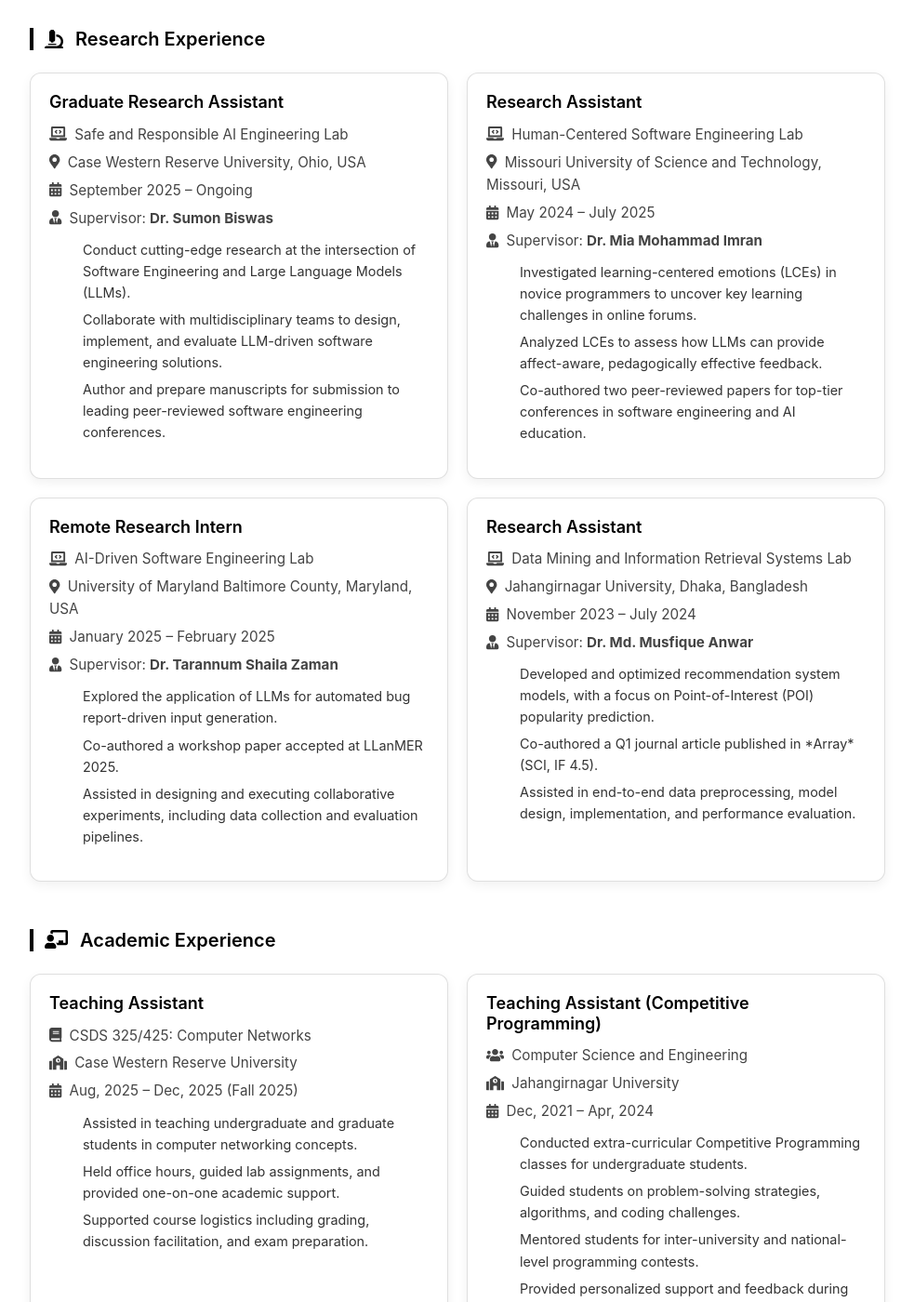
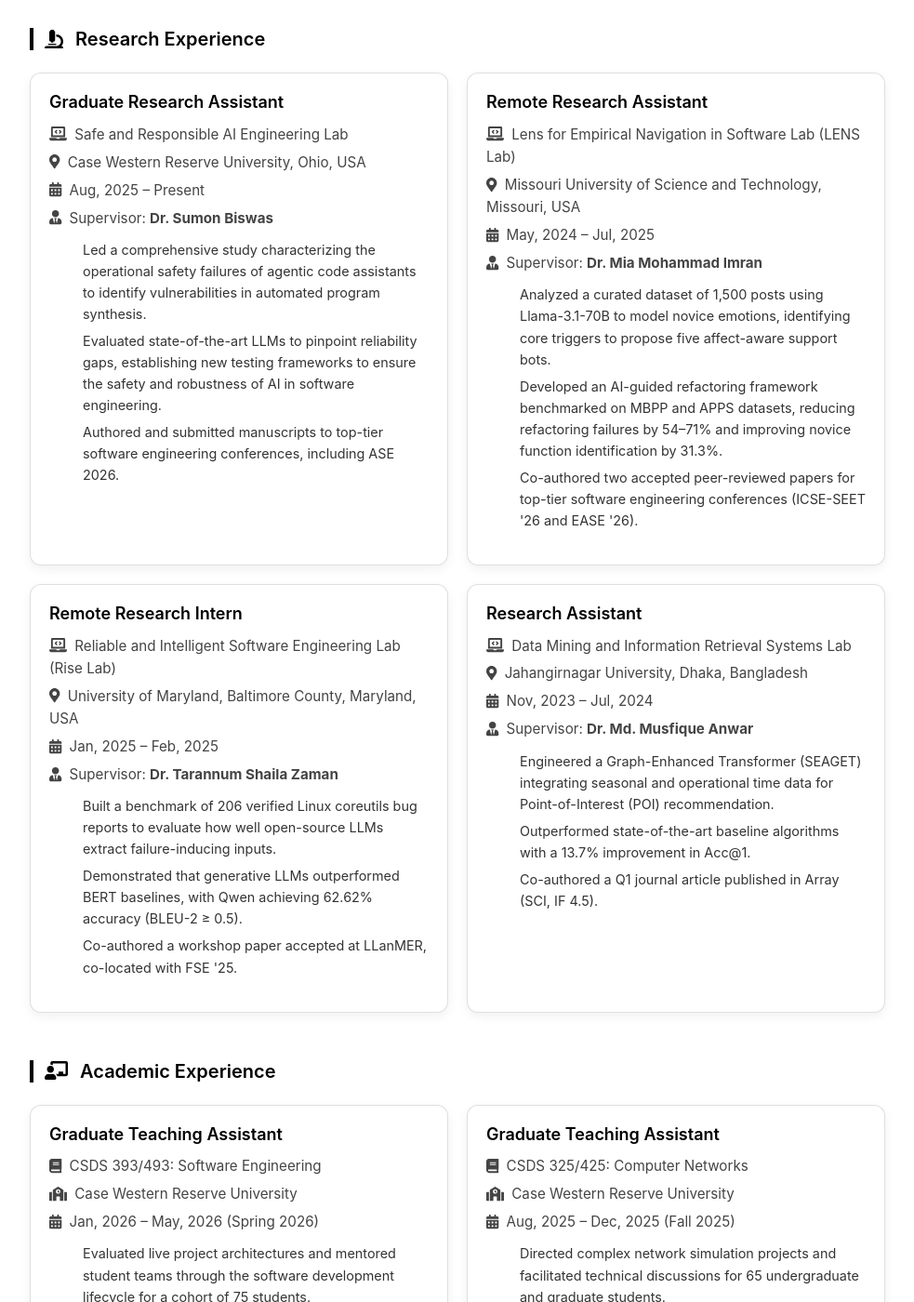
Before and after one commit to alifalhasan/alifalhasan.github.io, a Jekyll site: the page built from academic.md, in a window 1280 px wide and 1400 px high, scrolled down 633 px. Shown: the whole window at 93% size, without its empty margins (148-1131 px from the left). Built offline with Jekyll 4.4.1, drawn with Linux system fonts in a browser that asks for light colours; some web fonts are replaced; some of the changed text lies outside the part shown.

Commit message:
[Task] Added New Paper. [Description] This commit added new accepteded paper and made some minor changes. [Author] @alifalhasan

```diff
--- a/_data/academic/academic-experience.yml
+++ b/_data/academic/academic-experience.yml
@@ -1,27 +1,33 @@
-- title: "Teaching Assistant"
+- title: "Graduate Teaching Assistant"
+  duration: "Jan, 2026 – May, 2026 (Spring 2026)"
+  course: "CSDS 393/493: Software Engineering"
+  institution: "Case Western Reserve University"
+  responsibilities:
+    - "Evaluated live project architectures and mentored student teams through the software development lifecycle for a cohort of 75 students."
+    - "Led weekly office hours to provide targeted one-on-one debugging support and assess technical assignments."
+
+- title: "Graduate Teaching Assistant"
   duration: "Aug, 2025 – Dec, 2025 (Fall 2025)"
   course: "CSDS 325/425: Computer Networks"
   institution: "Case Western Reserve University"
   responsibilities:
-    - Assisted in teaching undergraduate and graduate students in computer networking concepts.
-    - Held office hours, guided lab assignments, and provided one-on-one academic support.
-    - Supported course logistics including grading, discussion facilitation, and exam preparation.
+    - "Directed complex network simulation projects and facilitated technical discussions for 65 undergraduate and graduate students."
+    - "Evaluated technical coursework and held one-on-one mentoring sessions to reinforce core networking and routing concepts."
 
-- title: "Teaching Assistant (Competitive Programming)"
+- title: "Teaching Assistant"
   duration: "Dec, 2021 – Apr, 2024"
+  course: "Data Structures and Algorithms"
   department: "Computer Science and Engineering"
   institution: "Jahangirnagar University"
   responsibilities:
-    - Conducted extra-curricular Competitive Programming classes for undergraduate students.
-    - Guided students on problem-solving strategies, algorithms, and coding challenges.
-    - Mentored students for inter-university and national-level programming contests.
-    - Provided personalized support and feedback during practice sessions.
+    - "Led extra-curricular algorithmic training sessions for a cohort of 50 students, focusing on advanced data structures and problem-solving heuristics."
+    - "Coached competitive programming teams for national-level contests, conducting rigorous code reviews and optimizing debugging workflows."
 
 - title: "Competitive Programming Mentor"
   duration: "Aug, 2023 – Dec, 2023"
+  course: "Data Structures and Algorithms"
   department: "Computer Science and Engineering"
   institution: "Netrokona University"
   responsibilities:
-    - Designed and conducted weekly training sessions on data structures, algorithms, and problem-solving strategies.
-    - Prepared students for inter-university and national-level programming contests.
-    - Provided personalized mentorship and debugging guidance during practice sessions.
+    - "Designed an intensive weekly algorithmic curriculum for 30 students to rigorously prepare them for ICPC and IUPC regional contests."
+    - "Delivered personalized code reviews focusing on time-complexity optimization and efficient memory management."
--- a/_data/academic/research-experience.yml
+++ b/_data/academic/research-experience.yml
@@ -1,39 +1,39 @@
 - title: "Graduate Research Assistant"
   supervisor: "Dr. Sumon Biswas"
   lab: "Safe and Responsible AI Engineering Lab"
-  duration: "September 2025 – Ongoing"
+  duration: "Aug, 2025 – Present"
   location: "Case Western Reserve University, Ohio, USA"
   responsibilities:
-    - Conduct cutting-edge research at the intersection of Software Engineering and Large Language Models (LLMs).
-    - Collaborate with multidisciplinary teams to design, implement, and evaluate LLM-driven software engineering solutions.
-    - Author and prepare manuscripts for submission to leading peer-reviewed software engineering conferences.
+    - "Led a comprehensive study characterizing the operational safety failures of agentic code assistants to identify vulnerabilities in automated program synthesis."
+    - "Evaluated state-of-the-art LLMs to pinpoint reliability gaps, establishing new testing frameworks to ensure the safety and robustness of AI in software engineering."
+    - "Authored and submitted manuscripts to top-tier software engineering conferences, including ASE 2026."
 
-- title: "Research Assistant"
+- title: "Remote Research Assistant"
   supervisor: "Dr. Mia Mohammad Imran"
-  lab: "Human-Centered Software Engineering Lab"
-  duration: "May 2024 – July 2025"
+  lab: "Lens for Empirical Navigation in Software Lab (LENS Lab)"
+  duration: "May, 2024 – Jul, 2025"
   location: "Missouri University of Science and Technology, Missouri, USA"
   responsibilities:
-    - Investigated learning-centered emotions (LCEs) in novice programmers to uncover key learning challenges in online forums.
-    - Analyzed LCEs to assess how LLMs can provide affect-aware, pedagogically effective feedback.
-    - Co-authored two peer-reviewed papers for top-tier conferences in software engineering and AI education.
+    - "Analyzed a curated dataset of 1,500 posts using Llama-3.1-70B to model novice emotions, identifying core triggers to propose five affect-aware support bots."
+    - "Developed an AI-guided refactoring framework benchmarked on MBPP and APPS datasets, reducing refactoring failures by 54–71% and improving novice function identification by 31.3%."
+    - "Co-authored two accepted peer-reviewed papers for top-tier software engineering conferences (ICSE-SEET '26 and EASE '26)."
 
 - title: "Remote Research Intern"
   supervisor: "Dr. Tarannum Shaila Zaman"
-  lab: "AI-Driven Software Engineering Lab"
-  duration: "January 2025 – February 2025"
-  location: "University of Maryland Baltimore County, Maryland, USA"
+  lab: "Reliable and Intelligent Software Engineering Lab (Rise Lab)"
+  duration: "Jan, 2025 – Feb, 2025"
+  location: "University of Maryland, Baltimore County, Maryland, USA"
   responsibilities:
-    - Explored the application of LLMs for automated bug report-driven input generation.
-    - Co-authored a workshop paper accepted at LLanMER 2025.
-    - Assisted in designing and executing collaborative experiments, including data collection and evaluation pipelines.
+    - "Built a benchmark of 206 verified Linux coreutils bug reports to evaluate how well open-source LLMs extract failure-inducing inputs."
+    - "Demonstrated that generative LLMs outperformed BERT baselines, with Qwen achieving 62.62% accuracy (BLEU-2 ≥ 0.5)."
+    - "Co-authored a workshop paper accepted at LLanMER, co-located with FSE '25."
 
 - title: "Research Assistant"
   supervisor: "Dr. Md. Musfique Anwar"
   lab: "Data Mining and Information Retrieval Systems Lab"
-  duration: "November 2023 – July 2024"
+  duration: "Nov, 2023 – Jul, 2024"
   location: "Jahangirnagar University, Dhaka, Bangladesh"
   responsibilities:
-    - Developed and optimized recommendation system models, with a focus on Point-of-Interest (POI) popularity prediction.
-    - Co-authored a Q1 journal article published in *Array* (SCI, IF 4.5).
-    - Assisted in end-to-end data preprocessing, model design, implementation, and performance evaluation.
+    - "Engineered a Graph-Enhanced Transformer (SEAGET) integrating seasonal and operational time data for Point-of-Interest (POI) recommendation."
+    - "Outperformed state-of-the-art baseline algorithms with a 13.7% improvement in Acc@1."
+    - "Co-authored a Q1 journal article published in Array (SCI, IF 4.5)."
--- a/_data/posts.yml
+++ b/_data/posts.yml
@@ -1,18 +1,21 @@
 posts:
+  - date: "March 2026"
+    description: "📄 <b>Conference Paper Accepted:</b> Our paper <i>“Improving Code Comprehension through Cognitive-Load Aware Automated Refactoring for Novice Programmers”</i> was accepted to <b>EASE 2026 (Rank: A | 28% Acceptance Rate)</b>."
+
   - date: "November 2025"
-    description: "📄 <b>Conference Paper Accepted:</b> Our paper <i>“Learning Programming in Informal Spaces: Using Emotion as a Lens to Understand Novice Struggles on r/learnprogramming”</i> was accepted to <b>ICSE SEET 2026</b>."
+    description: "📄 <b>Conference Paper Accepted:</b> Our paper <i>“Learning Programming in Informal Spaces: Using Emotion as a Lens to Understand Novice Struggles on r/learnprogramming”</i> was accepted to <b>ICSE-SEET 2026 (Rank: A* | 33% Acceptance Rate)</b>."
 
   - date: "October 2025"
-    description: "🏅 Received a <b>Government Scholarship</b> for outstanding academic performance during my B.Sc. studies at <b>Jahangirnagar University</b>."
+    description: "🏅 Received a competitive <b>Government Scholarship</b> for outstanding academic performance during my B.Sc. studies at <b>Jahangirnagar University</b>."
 
   - date: "August 2025"
-    description: "🎓 Began my <b>Ph.D. in Computer Science</b> at <b>Case Western Reserve University</b>, supervised by <b><a href='https://sumonbis.github.io/' target='_blank'>Prof. Sumon Biswas</a></b>."
+    description: "🎓 Began my <b>Ph.D. in Computer Science</b> at <b>Case Western Reserve University</b>, supervised by <b><a href='https://sumonbis.github.io/' target='_blank'>Dr. Sumon Biswas</a></b>."
 
   - date: "March 2025"
-    description: "📝 <b>Workshop Paper Accepted:</b> Our work on <i>LLMs for Bug Report-Based Input Generation</i> was accepted for presentation at <b>LLanMER 2025</b>."
+    description: "📝 <b>Workshop Paper Accepted:</b> Our work on <i>LLMs for Bug Report-Based Input Generation</i> was accepted for presentation at <b>LLanMER @ FSE 2025</b>."
 
   - date: "March 2025"
-    description: "📄 <b>Journal Article Accepted:</b> Our paper on <i>Next POI Recommendation</i> was accepted for publication in <b>Array</b> (SCI Q1, IF 4.5)."
+    description: "📄 <b>Journal Article Accepted:</b> Our paper on <i>Next POI Recommendation</i> was accepted for publication in <b>Array (Rank: Q1 | IF: 4.5 | CiteScore: 10.3)</b>."
 
   - date: "February 2025"
-    description: "🏅 Awarded the prestigious <b>National Science and Technology (NST) Fellowship</b> by the Ministry of Science & Technology, Bangladesh, in recognition of research excellence."
+    description: "🏅 Awarded the prestigious <b>National Science and Technology (NST) Fellowship</b> by the Ministry of Science & Technology, Bangladesh, to support my M.Sc. thesis research."
--- a/_data/publications/conference/2025.yml
+++ /dev/null
@@ -1,8 +0,0 @@
-- title: "Learning Programming in Informal Spaces: Using Emotion as a Lens to Understand Novice Struggles on r/learnprogramming"
-  authors: "Alif Al Hasan, Subarna Saha, Mia Mohammad Imran"
-  venue: "48th International Conference on Software Engineering"
-  venueShort: "ICSE SEET 2026"
-  datePlace: "Rio de Janeiro, Brazil, 2026"
-  bibkey: ""
-  doi: ""
-  arxiv: "https://arxiv.org/abs/2511.22789"
--- /dev/null
+++ b/_data/publications/conference/2026.yml
@@ -0,0 +1,17 @@
+- title: "Learning Programming in Informal Spaces: Using Emotion as a Lens to Understand Novice Struggles on r/learnprogramming"
+  authors: "Alif Al Hasan, Subarna Saha, Mia Mohammad Imran"
+  venue: "48th International Conference on Software Engineering: Software Engineering Education and Training"
+  venueShort: "ICSE-SEET 2026 (Rank: A* | AR: 33%)"
+  datePlace: "Rio de Janeiro, Brazil, 2026"
+  bibkey: ""
+  doi: ""
+  arxiv: "https://arxiv.org/abs/2511.22789"
+
+- title: "Improving Code Comprehension through Cognitive-Load Aware Automated Refactoring for Novice Programmers"
+  authors: "Subarna Saha, Alif Al Hasan, Fariha Tanjim Shifat, Mia Mohammad Imran"
+  venue: "30th International Conference on Evaluation and Assessment in Software Engineering"
+  venueShort: "EASE 2026 (Rank: A | AR: 28%)"
+  datePlace: "Glasgow, Scotland, UK, 2026"
+  bibkey: ""
+  doi: ""
+  arxiv: "https://arxiv.org/abs/2603.16791"
--- a/_data/publications/journal/2025.yml
+++ b/_data/publications/journal/2025.yml
@@ -1,7 +1,7 @@
 - title: "SEAGET: Seasonal and Active hours guided Graph Enhanced Transformer for the next POI recommendation"
   authors: "Alif Al Hasan, Md. Musfique Anwar"
-  venue: "Array (Journal Rank: Q1, Scopus Indexed, IF: 4.5)"
-  venueShort: "Array"
+  venue: "Array (SCI, Scopus Indexed)"
+  venueShort: "Array (Rank: Q1 | IF: 4.5 | CiteScore: 10.3)"
   date: "2025"
   bibkey: "journal/2025/10.1016_j.array.2025.100385"
   doi: "https://doi.org/10.1016/j.array.2025.100385"
--- a/_data/publications/workshop/2025.yml
+++ b/_data/publications/workshop/2025.yml
@@ -1,7 +1,7 @@
 - title: "LLPut: Investigating Large Language Models for Bug Report-Based Input Generation"
   authors: "Alif Al Hasan, Subarna Saha, Mia Mohammad Imran, Tarannum Shaila Zaman"
-  venue: "1st International Workshop on Large Language Model-Oriented Empirical Research (held in conjunction with ACM FSE 2025)"
-  venueShort: "LLanMER 2025"
+  venue: "1st International Workshop on Large Language Model-Oriented Empirical Research (co-located with ACM FSE 2025)"
+  venueShort: "LLanMER @ FSE 2025"
   datePlace: "Trondheim, Norway, 2025"
   bibkey: "workshop/2025/10.1145_3696630.3728701"
   doi: "https://doi.org/10.1145/3696630.3728701"
```
